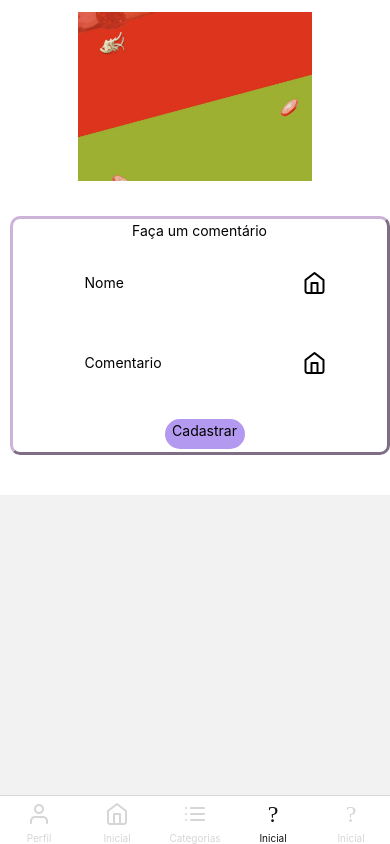
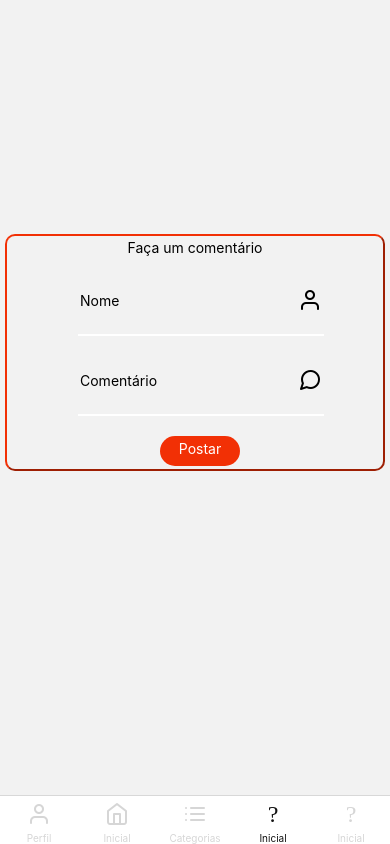
Before and after one commit to Belaalcantara/B-B, a React Native app: screen /Comentarios in a window 390 px wide. Built offline with nearby package versions, Linux system fonts and the light colour scheme.

Commit message:
comentsAtt

```diff
--- a/package.json
+++ b/package.json
@@ -21,6 +21,7 @@
     "react-icons": "^5.2.1",
     "react-native": "0.73.4",
     "react-native-gesture-handler": "~2.14.0",
+    "react-native-linear-gradient": "^2.8.3",
     "react-native-reanimated": "~3.6.2",
     "react-native-safe-area-context": "4.8.2",
     "react-native-screens": "~3.29.0",
--- a/src/routes/tab.routes.jsx
+++ b/src/routes/tab.routes.jsx
@@ -85,7 +85,7 @@ const TabRoutes = () => {
 <Tab.Screen
         name="RendComent"
         component={RendComent}
-        initialParams={{comentario: null, edit: false}}
+
         options={{
           tabBarIcon: ({ focused }) => (
             <Feather
--- a/src/screens/Comentarios/index.jsx
+++ b/src/screens/Comentarios/index.jsx
@@ -20,6 +20,8 @@ export default function Comentarios({ route }) {
 
     const [nome, setNome] = useState([]);
     const [comentarios, setComentarios] = useState([]);
+
+    const [novoComentario, setNovoComentario] = useState()
 
     const clearInputs = () => {
         setNome('');
@@ -44,18 +46,17 @@ export default function Comentarios({ route }) {
             clearInputs();
         } else {
             const comentario = new Coment(nome, comentarios);
+            setNovoComentario(comentario)
             listComentarios.postComentario(comentario);
             clearInputs();
         }
-        navigation.navigate('RendComent', {data: comentario});
+        navigation.navigate('RendComent');
     }
 
 
     return (
         <ScrollView>
-
                 <View style={styles.container}>
-                <ImageBackground source={require("../../../assets/images/fundo.jpeg")} style={{ width: "60vw", height: "20vh", marginBottom: 15, marginTop: 2 }} />
                     <View style={styles.forms}>
                         <Text style={styles.titulo}>Faça um comentário</Text>
 
@@ -66,7 +67,7 @@ export default function Comentarios({ route }) {
                                 placeholder="Nome"
                             />
                             <Feather
-                            name="home"
+                                name="user"
                                 size={24}
                                 color={"#000"}
                             />
@@ -76,10 +77,10 @@ export default function Comentarios({ route }) {
                             <TextInput
                                 value={comentarios}
                                 onChangeText={setComentarios}
-                            placeholder="Comentario"
+                                placeholder="Comentário"
                             />
                             <Feather
-                            name="home"
+                                name="message-circle"
                                 size={24}
                                 color={"#000"}
                             />
@@ -88,7 +89,7 @@ export default function Comentarios({ route }) {
                         <View style={styles.button} >
                             <View style={styles.handle}>
                                 <TouchableOpacity onPress={() => handleComent()}>
-                                <Text style={styles.textButton}>{isUpdate ? 'Atualizar' : 'Cadastrar'}</Text>
+                                    <Text style={styles.textButton}>{isUpdate ? 'Atualizar' : 'Postar'}</Text>
                                 </TouchableOpacity>
                                 {isUpdate && (
                                     <TouchableOpacity style={styles.button2} onPress={clearInputs}>
@@ -97,8 +98,6 @@ export default function Comentarios({ route }) {
                                 )}
                             </View>
                         </View>
-
-
                     </View>
                 </View>
         </ScrollView>
--- a/src/screens/Comentarios/style.js
+++ b/src/screens/Comentarios/style.js
@@ -1,21 +1,12 @@
 import { StyleSheet } from "react-native";
 
 const styles = StyleSheet.create({
-    container: {
-        flex: 1,
-        alignItems: 'center',
-        justifyContent: 'center',
-        padding: 10,
-        backgroundColor: '#fff',
 
-
+    formsContainer: {
+        marginBottom: 10
     },
 
-    formsContainer: {
-        marginBottom: 20
-    },
-
-    image: {
+    fundo: {
         flex: 1,
         width: "100vw",
         height: "105vh"
@@ -64,16 +55,15 @@ const styles = StyleSheet.create({
 
 
     forms: {
-        marginLeft:9 ,
+        marginLeft: 5,
         marginBottom: 30,
-        marginTop:20,
+        marginTop: '60%',
         width: 380,
         justifyContent: "center",
         alignItems: "center",
         padding: 3,
-        border: "3px outset #ccb4d9",
-    borderRadius:"10px"
-
+        border: "2.5px outset #F23005",
+        borderRadius: "10px"
     },
     texto2: {
         marginTop: 40,
@@ -105,13 +95,12 @@ const styles = StyleSheet.create({
     },
 
     button: {
-        backgroundColor: '#B499F0',
+        backgroundColor: '#F23005',
         width: 80,
         height: 30,
         borderRadius: 20,
         marginLeft: 10,
         marginTop: 20,
-
     },
 
     textButton: {
@@ -120,6 +109,7 @@ const styles = StyleSheet.create({
         display: 'flex',
         flexDirection: 'row',
         marginTop: 3.5,
+        color: '#fff'
     },
     textButton2: {
 
@@ -128,7 +118,7 @@ const styles = StyleSheet.create({
         display: 'flex',
         flexDirection: 'row',
         marginTop: 3.5,
-        fontSize:15,
+        fontSize: 15,
 
     }
 
--- a/src/screens/RendComent/index.jsx
+++ b/src/screens/RendComent/index.jsx
@@ -5,9 +5,10 @@ import { useNavigation } from "@react-navigation/native";
 import { MdDelete } from "react-icons/md";
 import { CiEdit } from "react-icons/ci";
 
-export default function Details({ route }) {
+export default function RendComent() {
 
-    const { data } = route.params;
+    //const { novoComentario } = route.params;
+    //console.log('coment',novoComentario);
 
     const navigation = useNavigation();
 
@@ -17,34 +18,32 @@ export default function Details({ route }) {
     }
 
     const editComent = () => {
-        navigation.navigate('Comnetarios', { comentario: data, edit: true });
+        navigation.navigate('Comentarios', { comentario: novoComentario, edit: true });
     }
 
     return (
-
+        <ScrollView>
             <View style={styles.container}>
-
                 {/* quando estilizar, adicionar as tags necessarias, pois abaixo so vai ter como faz pra exibir os dados*/}
                 <View style={styles.subContainer}>
-                <Text style={styles.name}>Nome: {data.nome}</Text>
-                <Text style={styles.coment}>Comentário: {data.comentario}</Text>
+                    <Text style={styles.name}>Nome:</Text>
+                    <Text style={styles.coment}>Comentário: </Text>
                     <View style={styles.btnsContainer} >
                         <View style={styles.btns}>
-                        <TouchableOpacity style={styles.edit1} onPress={editComent}>
-                            <Text style={styles.edit2}><CiEdit /></Text>
+                            <TouchableOpacity style={styles.edit1} >
+                                <Text style={styles.edit2} onPress={editComent}><CiEdit />Editar</Text>
                             </TouchableOpacity>
 
-                        <TouchableOpacity style={styles.excluir1} onPress={removeComent}>
-                            <Text style={styles.excluir2}><MdDelete /></Text>
+                            <TouchableOpacity style={styles.excluir1} >
+                                <Text style={styles.excluir2} onPress={removeComent}><MdDelete />Excluir</Text>
                             </TouchableOpacity>
-
-
                         </View>
                     </View>
                 </View>
                 <TouchableOpacity style={styles.subTitle2} onPress={() => navigation.navigate('Comentarios')}>
-                            <Text style={styles.subTitle2}>Voltar para a pagina inicail!</Text>
+                    <Text style={styles.subTitle2}>Voltar para a pagina inicio!</Text>
                 </TouchableOpacity>
             </View>
+        </ScrollView>
     );
 }
--- a/src/screens/RendComent/style.js
+++ b/src/screens/RendComent/style.js
@@ -8,18 +8,13 @@ const styles = StyleSheet.create({
         padding: 5,
         backgroundColor: '#F6F6F6',
     },
-    image: {
-        flex: 1,
-        width: "100vw",
-        height: "120vh"
-      },
     subContainer: {
         borderWidth: 1,
         borderColor: '#fff',
         padding: 10,
         marginBottom: 20,
         borderRadius: 5,
-        width: '80%',
+        width: '90%',
         backgroundColor: '#fff',
         boxShadow: 'rgba(0, 0, 0, 0.45) 0px 25px 20px -20px'
 
```
Also changed, not shown: 1 other file (tests, documents, lock files or other folders). Lines whose indentation alone changed are shown as unchanged.
